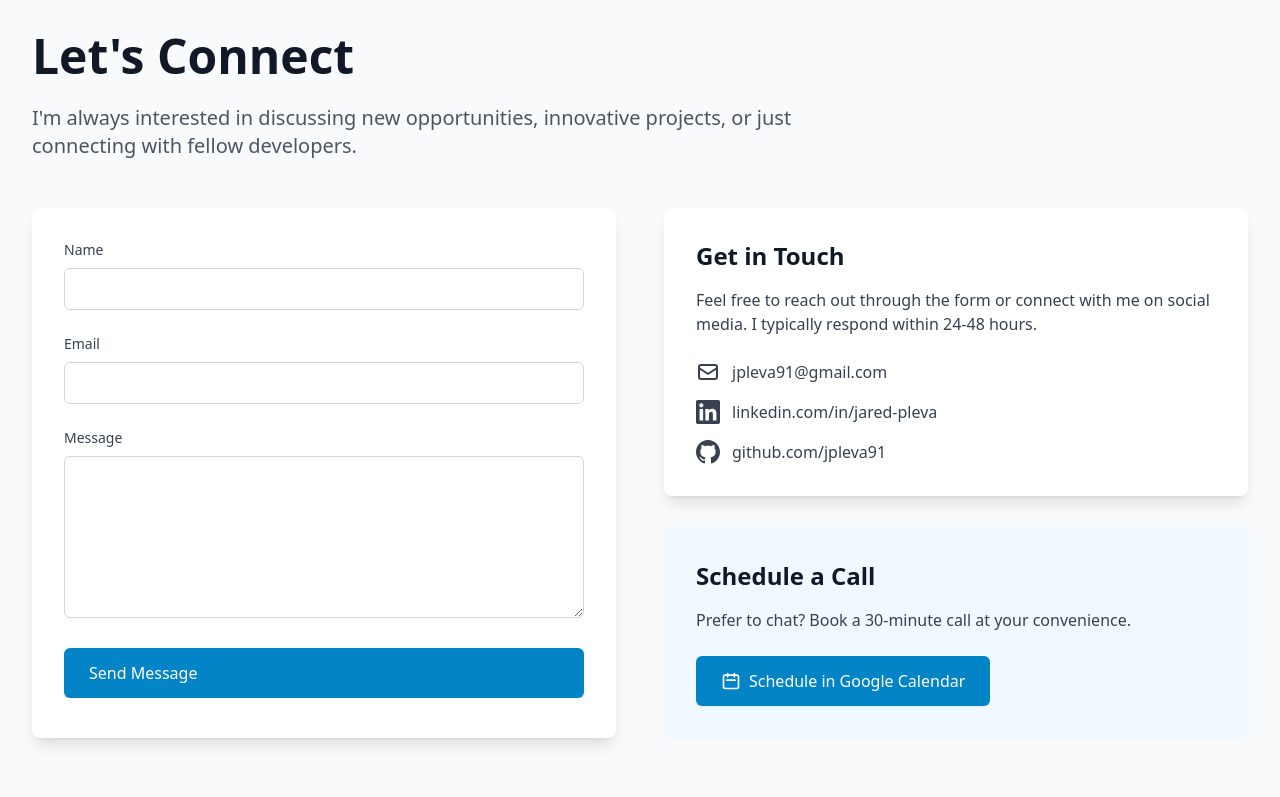
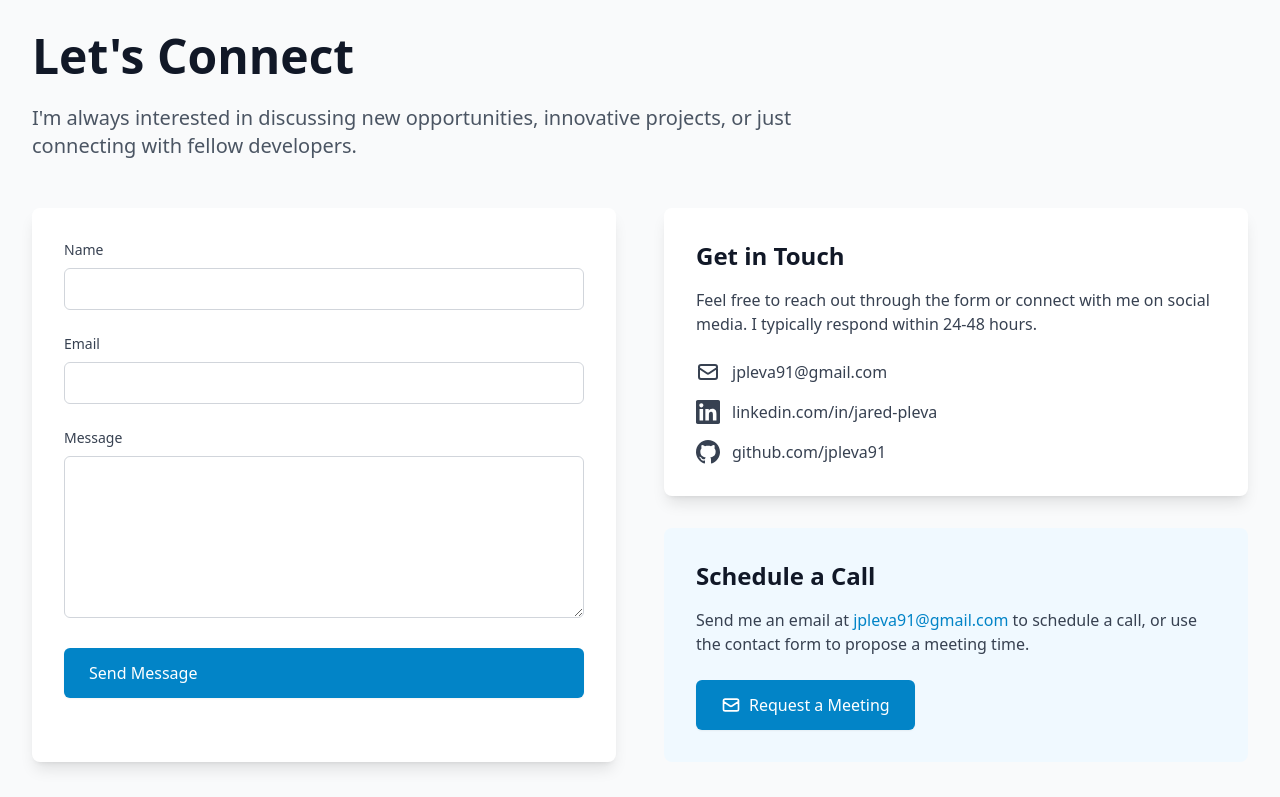
Before and after one commit to jpleva91/jp-portfolio, a website built with Vite: page index.html in a window 1280 px wide. Shown: the part 4780-5577 px from the top of the page. Built offline with nearby package versions, Linux system fonts and the light colour scheme.

Commit message:
Fix download button text and improve meeting scheduling flow

```diff
--- a/index.html
+++ b/index.html
@@ -249,7 +249,7 @@
           <svg class="w-5 h-5 mr-2" fill="none" stroke="currentColor" viewBox="0 0 24 24">
             <path stroke-linecap="round" stroke-linejoin="round" stroke-width="2" d="M12 10v6m0 0l-3-3m3 3l3-3m2 8H7a2 2 0 01-2-2V5a2 2 0 012-2h5.586a1 1 0 01.707.293l5.414 5.414a1 1 0 01.293.707V19a2 2 0 01-2 2z"></path>
           </svg>
-          Download PDF
+          Download Resume
         </button>
       </div>
 
@@ -408,13 +408,13 @@
           <div class="bg-primary-50 rounded-lg p-8 animate-on-scroll hover-lift">
             <h3 class="text-2xl font-bold mb-4">Schedule a Call</h3>
             <p class="text-gray-700 mb-6">
-              Prefer to chat? Book a 30-minute call at your convenience.
+              Send me an email at <a href="mailto:jpleva91@gmail.com?subject=Meeting Request" class="text-primary-600 hover:text-primary-700 font-medium">jpleva91@gmail.com</a> to schedule a call, or use the contact form to propose a meeting time.
             </p>
-            <a href="https://calendar.google.com/calendar/u/0/r/eventedit?text=Meeting+with+Jared+Pleva&details=Let's+discuss+your+project+or+opportunity&dur=30" target="_blank" class="btn-primary inline-flex hover-lift">
+            <a href="mailto:jpleva91@gmail.com?subject=Meeting Request&body=Hi Jared,%0D%0A%0D%0AI'd like to schedule a call to discuss [your topic here].%0D%0A%0D%0ASome times that work for me are:%0D%0A- [Date/Time option 1]%0D%0A- [Date/Time option 2]%0D%0A- [Date/Time option 3]%0D%0A%0D%0ALooking forward to connecting!%0D%0A%0D%0ABest regards," class="btn-primary inline-flex hover-lift">
               <svg class="w-5 h-5 mr-2" fill="none" stroke="currentColor" viewBox="0 0 24 24">
-                <path stroke-linecap="round" stroke-linejoin="round" stroke-width="2" d="M8 7V3m8 4V3m-9 8h10M5 21h14a2 2 0 002-2V7a2 2 0 00-2-2H5a2 2 0 00-2 2v12a2 2 0 002 2z"></path>
+                <path stroke-linecap="round" stroke-linejoin="round" stroke-width="2" d="M3 8l7.89 5.26a2 2 0 002.22 0L21 8M5 19h14a2 2 0 002-2V7a2 2 0 00-2-2H5a2 2 0 00-2 2v10a2 2 0 002 2z"></path>
               </svg>
-              Schedule in Google Calendar
+              Request a Meeting
             </a>
           </div>
         </div>
```
